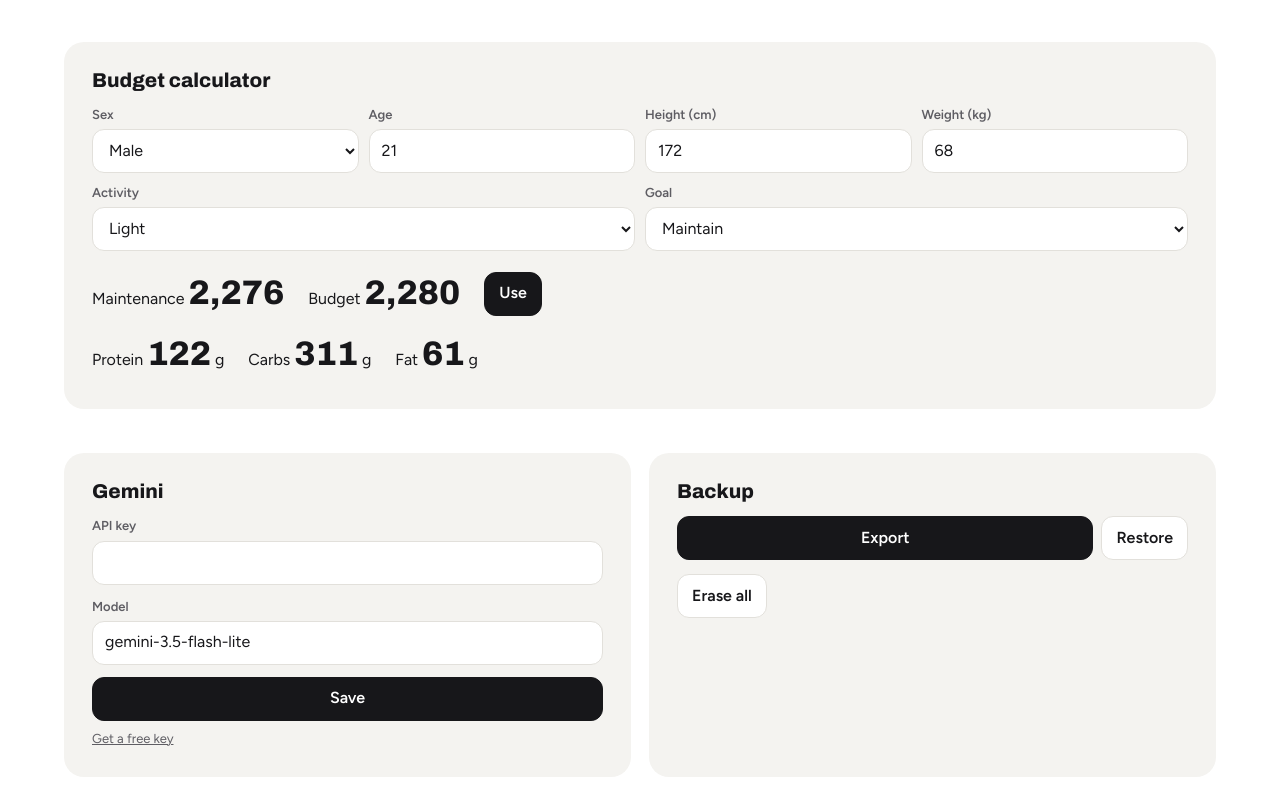
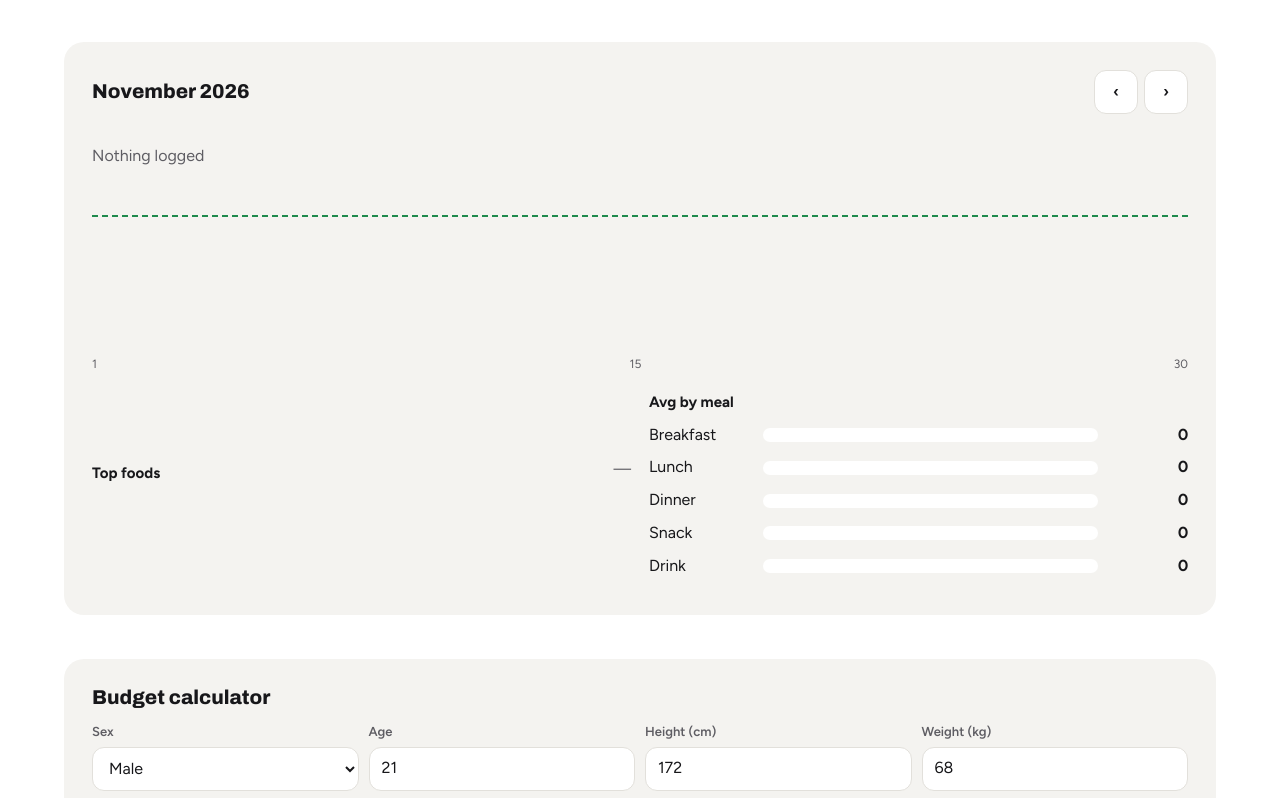
Before and after one commit to jerryyyyyyyyyyyyyyyy/calorie-ledger, a plain HTML site: page index.html in a window 1280 px wide. Shown: the part 1538-2336 px from the top of the page. Drawn offline with Linux system fonts and the light colour scheme.

Commit message:
Add monthly recap
Co-Authored-By: Claude Opus 5.5 <noreply@anthropic.com>
Claude-Session: https://claude.ai/code/session_01AjUYas57L63HG6EUDXuJ4j

```diff
--- a/index.html
+++ b/index.html
@@ -86,6 +86,16 @@ input,select{width:100%;min-height:44px;border:1px solid var(--line);border-radi
 .week .c i{display:block;background:var(--ink);border-radius:6px 6px 2px 2px;min-height:3px}
 .week .c.over i{background:var(--red)}.week .c.sel i{outline:3px solid var(--red);outline-offset:2px}
 .week .gl{position:absolute;left:0;right:0;border-top:2px dashed var(--green);pointer-events:none}
+.rh{display:flex;justify-content:space-between;align-items:center;gap:10px;margin-bottom:14px}.rh h2{margin:0}
+.stats{display:grid;grid-template-columns:repeat(auto-fit,minmax(8.5em,1fr));gap:10px}
+.st{background:var(--bg);border-radius:14px;padding:10px 12px}.st small{display:block;color:var(--mute);font-size:13px}.st b{font-family:Archivo,sans-serif;font-size:24px;white-space:nowrap}.st b span{font-size:13px;color:var(--mute);font-family:Figtree,sans-serif;font-weight:600;margin-left:3px}
+.mchart{position:relative;display:flex;gap:2px;align-items:flex-end;height:150px;margin-top:16px}
+.mchart .c{flex:1;height:100%;display:flex;flex-direction:column;justify-content:flex-end;border:0;background:none;padding:0;min-height:0;cursor:pointer}
+.mchart .c i{display:block;background:var(--ink);border-radius:3px 3px 1px 1px;min-height:2px}.mchart .c.over i{background:var(--red)}.mchart .c.none i{background:var(--line)}
+.mchart .gl{position:absolute;left:0;right:0;border-top:2px dashed var(--green);pointer-events:none}
+.ml{display:flex;justify-content:space-between;font-size:12px;color:var(--mute);margin-top:4px}
+h3{font-size:15px;margin:18px 0 8px}
+.top .tr{display:grid;grid-template-columns:minmax(0,1fr) auto auto;gap:10px;padding:5px 0;border-bottom:1px dashed var(--line);font-size:15px}.top .tr span:first-child{overflow-wrap:anywhere}.top em{font-style:normal;color:var(--mute)}
 .week .gl span{position:absolute;right:0;top:-20px;font-size:12px;color:var(--green);font-weight:700;background:var(--card);padding:0 4px}
 .wl{display:flex;gap:6px;margin-top:6px}.wl span{flex:1;text-align:center;font-size:12px;color:var(--mute)}
 .calc .grid{display:grid;grid-template-columns:repeat(4,minmax(0,1fr));gap:10px}
@@ -176,6 +186,15 @@ input,select{width:100%;min-height:44px;border:1px solid var(--line);border-radi
     <section class="card bars" style="margin-bottom:18px"><h2>By meal</h2><div id="bymeal"></div></section>
     <section class="card"><h2>Last 7 days</h2><div class="week" id="week"></div><div class="wl" id="wl"></div></section>
   </div>
+</div></div>
+
+<div class="band" style="padding-top:0"><div class="wrap">
+  <section class="card" id="recap">
+    <div class="rh"><h2 id="mTitle">Month</h2><div class="dnav"><button class="icon" id="mPrev" aria-label="Previous month">‹</button><button class="icon" id="mNext" aria-label="Next month">›</button></div></div>
+    <div class="stats" id="mStats"></div>
+    <div class="mchart" id="mChart"></div><div class="ml" id="mLab"></div>
+    <div class="two"><div class="top"><h3>Top foods</h3><div id="mTop"></div></div><div class="bars"><h3>Avg by meal</h3><div id="mMeal"></div></div></div>
+  </section>
 </div></div>
 
 <div class="band" style="padding-top:0"><div class="wrap">
@@ -278,8 +297,32 @@ function render(){
   const seen=new Map();for(const k of Object.keys(S.days).sort())for(const i of items(k))if(i.type===type)seen.set(i.name,i);
   $('recent').innerHTML=[...seen].slice(-40).map(([n])=>`<option value="${esc(n)}">`).join('');
   recentMap=seen;
+  if(typeof renderRecap==='function')renderRecap();
 }
 let recentMap=new Map();
+let mon=day.slice(0,7);
+const monShift=(m,n)=>{const [y,mm]=m.split('-').map(Number);const d=new Date(y,mm-1+n,1);return d.getFullYear()+'-'+String(d.getMonth()+1).padStart(2,'0')};
+function renderRecap(){
+  const [y,m]=mon.split('-').map(Number),dim=new Date(y,m,0).getDate(),ks=[...Array(dim)].map((_,i)=>mon+'-'+String(i+1).padStart(2,'0'));
+  $('mTitle').textContent=new Date(y,m-1,1).toLocaleDateString('en-US',{month:'long',year:'numeric'});
+  $('mNext').disabled=mon>=key(new Date()).slice(0,7);
+  const T=ks.map(k=>({k,t:totals(k),n:items(k).some(i=>i.type!=='ex')})),L=T.filter(d=>d.n),n=L.length||1,avg=f=>L.reduce((a,d)=>a+f(d.t),0)/n;
+  const st=(lab,v,u='')=>`<div class="st"><small>${lab}</small><b>${v}${u?`<span>${u}</span>`:''}</b></div>`;
+  $('mStats').innerHTML=!L.length?'<p class="empty" style="padding:0">Nothing logged</p>':
+    st('Days logged',L.length,'/ '+dim)+st('On budget',L.filter(d=>d.t.net<=S.goal).length,'/ '+L.length)+st('Avg eaten',fmt(avg(t=>t.f)),'kcal')+st('Avg exercise',fmt(avg(t=>t.e)),'kcal')+
+    st('Avg net',fmt(avg(t=>t.net)),'kcal')+st('Protein',fmt(avg(t=>t.p)),'g/day')+st('Carbs',fmt(avg(t=>t.c)),'g/day')+st('Fat',fmt(avg(t=>t.fa)),'g/day');
+  const top=Math.max(S.goal,...T.map(d=>Math.max(0,d.t.net)))*1.12;
+  $('mChart').innerHTML=T.map(d=>`<button class="c${!d.n?' none':d.t.net>S.goal?' over':''}" data-day="${d.k}" aria-label="${d.k}: ${fmt(d.t.net)} kcal"><i style="height:${d.n?Math.max(0,d.t.net)/top*100:0}%"></i></button>`).join('')+`<div class="gl" style="bottom:${(S.goal/top*100).toFixed(2)}%"></div>`;
+  $('mLab').innerHTML=`<span>1</span><span>${Math.ceil(dim/2)}</span><span>${dim}</span>`;
+  const g=new Map();for(const d of T)for(const i of items(d.k))if(i.type!=='ex'){const o=g.get(i.name)||{c:0,k:0};o.c+=i.qty;o.k+=i.kcal*i.qty;g.set(i.name,o)}
+  const tops=[...g].sort((a,b)=>b[1].c-a[1].c||b[1].k-a[1].k).slice(0,5);
+  $('mTop').innerHTML=tops.length?tops.map(([nm,o])=>`<div class="tr"><span>${esc(nm)}</span><em>×${+o.c.toFixed(2)}</em><span class="k">${fmt(o.k)}</span></div>`).join(''):'<p class="empty" style="padding:0">—</p>';
+  const per=CATS.map(c=>[c,L.length?L.reduce((a,d)=>a+items(d.k).filter(i=>i.type!=='ex'&&i.cat===c).reduce((x,i)=>x+i.kcal*i.qty,0),0)/L.length:0]),mx=Math.max(1,...per.map(p=>p[1]));
+  $('mMeal').innerHTML=per.map(([c,v])=>`<div class="br"><span>${c}</span><div class="track"><i style="width:${v/mx*100}%"></i></div><span class="k">${fmt(v)}</span></div>`).join('');
+}
+$('mPrev').addEventListener('click',()=>{mon=monShift(mon,-1);renderRecap()});
+$('mNext').addEventListener('click',()=>{mon=monShift(mon,1);renderRecap()});
+$('mChart').addEventListener('click',e=>{const b=e.target.closest('[data-day]');if(b){day=b.dataset.day;render();window.scrollTo({top:0,behavior:'smooth'})}});
 
 function renderForm(){
   document.querySelectorAll('.seg button').forEach(b=>b.setAttribute('aria-pressed',b.dataset.type===type));
--- a/sw.js
+++ b/sw.js
@@ -1,5 +1,5 @@
 // Offline support: serve the app shell from cache, update it in the background.
-const CACHE = 'calorie-ledger-v4';
+const CACHE = 'calorie-ledger-v5';
 const SHELL = ['./', 'index.html', 'manifest.json', 'icons/icon-192.png', 'icons/icon-512.png', 'icons/apple-touch-icon.png'];
 
 self.addEventListener('install', e => {
```
Also changed, not shown: 1 other file.
